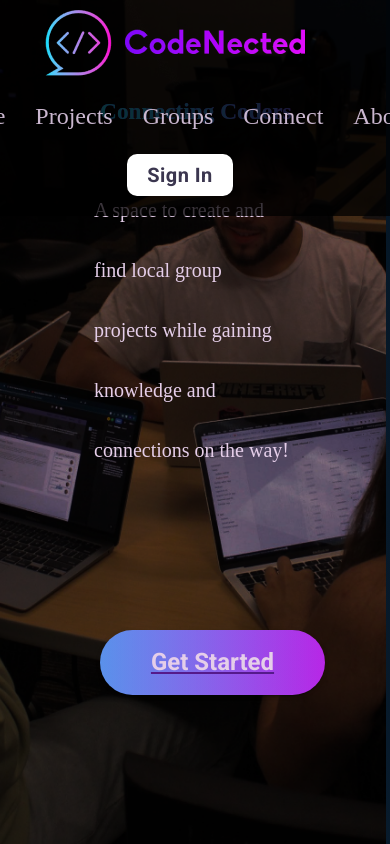
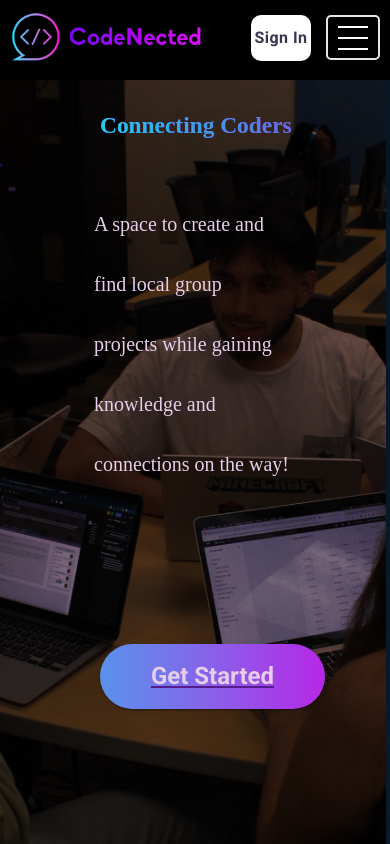
Before and after one commit to SparkDevWebIII/codenected, a React app: page / in a window 390 px wide. Shown: the top 844 px of the page. Built offline with nearby package versions, Linux system fonts and the light colour scheme; a web font is replaced by a local one.

Commit message:
Header is now responsive
when screen sizes are below 1000px, a dropdown is used.
might need to improve the styling

```diff
--- a/src/components/IntroCarousel/IntroCarousel.scss
+++ b/src/components/IntroCarousel/IntroCarousel.scss
@@ -1,9 +1,7 @@
 .intro_container {
-
   .carousel_container {
     position: relative;
     overflow: hidden;
-    top: -80px;
     max-width: 99.1vw;
     height: 110vh;
     display: flex;
@@ -52,6 +50,15 @@
       line-height: 60px;
       color: #e5cee9;
     }
+    h1,
+    h3 {
+      animation: textFade ease 2s;
+      animation-iteration-count: 1;
+      animation-fill-mode: forwards;
+    }
+    h3 {
+      animation-delay: 0.75s;
+    }
   }
 
   .intro_arrow {
@@ -61,23 +68,12 @@
     z-index: 10;
     top: -650px;
     left: 50vw;
-    animation:bounce 1.5s infinite;
+    animation: bounce 1.5s infinite;
   }
   .fade_out {
     opacity: 0;
     transition: opacity 1s ease forwards;
-
   }
-}
-
-h1,
-h3 {
-  animation: textFade ease 2s;
-  animation-iteration-count: 1;
-  animation-fill-mode: forwards;
-}
-h3 {
-  animation-delay: 0.75s;
 }
 
 @keyframes textFade {
@@ -91,7 +87,8 @@ h3 {
   }
 }
 @keyframes bounce {
-  0%, 100% {
+  0%,
+  100% {
     transform: rotate(-90deg) translate(0);
   }
   50% {
--- /dev/null
+++ b/src/components/PageOutline/Backdrop.jsx
@@ -0,0 +1,9 @@
+import React from "react";
+
+import "./Backdrop.scss";
+
+const Backdrop = ({ closeDrawer }) => {
+  return <div className="backdrop" onClick={closeDrawer} />;
+};
+
+export default Backdrop;
--- /dev/null
+++ b/src/components/PageOutline/Backdrop.scss
@@ -0,0 +1,9 @@
+.backdrop {
+  position: fixed;
+  height: 100%;
+  width: 100%;
+  top: 0;
+  left: 0;
+  background: rgba(0,0,0,0.3);
+  z-index: 100;
+}
--- /dev/null
+++ b/src/components/PageOutline/DrawerToggleButton.jsx
@@ -0,0 +1,13 @@
+import React from "react";
+
+import "./DrawerToggleButton.scss";
+
+const DrawerToggleButton = ({ toggleDrawer }) => (
+  <button className="toggle-button" onClick={toggleDrawer}>
+    <div className="toggle-button__line" />
+    <div className="toggle-button__line" />
+    <div className="toggle-button__line" />
+  </button>
+);
+
+export default DrawerToggleButton;
--- /dev/null
+++ b/src/components/PageOutline/DrawerToggleButton.scss
@@ -0,0 +1,23 @@
+.toggle-button {
+  display: flex;
+  flex-direction: column;
+  justify-content: space-around;
+  height: 45px;
+  background: transparent;
+  border: 2px solid #e5e5e5;
+  border-radius: 5px;
+  cursor: pointer;
+  padding: 4px 10px;
+  margin: 0px 0px 0px 15px;
+  box-sizing: border-box;
+}
+
+.toggle-button:focus {
+  outline: none;
+}
+
+.toggle-button__line {
+  width: 30px;
+  height: 2px;
+  background: white;
+}
--- a/src/components/PageOutline/Header.jsx
+++ b/src/components/PageOutline/Header.jsx
@@ -1,26 +1,63 @@
 import React, { useState } from "react";
 import { BrowserRouter, Route, Switch, NavLink } from "react-router-dom";
-
+import DrawerToggleButton from "./DrawerToggleButton";
 import LoginButton from "../common/WhiteButton";
+import Backdrop from "./Backdrop";
 
 import "./Header.scss";
 
 export default function Header(props) {
+  const [isDrawerOpen, setIsDrawerOpen] = React.useState(false);
+
+  const toggleDrawer = (open) => (event) => {
+    console.log("lol");
+    if (
+      event.type === "keydown" &&
+      (event.key === "Tab" || event.key === "Shift")
+    ) {
+      return;
+    }
+
+    setIsDrawerOpen(open);
+  };
+
   return (
+    <>
+      {isDrawerOpen && <Backdrop closeDrawer={toggleDrawer(false)} />}
       <div className="header">
         <div className="logo_container">
           {" "}
           <img src="assets/images/logo.png" alt="logo" className="logo" />
         </div>
 
+        {/* the two containers below appears on smaller screens */}
+        <div className="login-button-mobile">
+          <LoginButton link="/register" />
+        </div>
+        <div className="toggle-button-container">
+          <DrawerToggleButton
+            toggleDrawer={toggleDrawer((prevState) => !prevState)}
+          />
+        </div>
+
         <div className="navbar">
+          {/* login-button-desktop disappears on smaller screens */}
+          <div className="login-button-desktop">
+            <LoginButton link="/register" />
+          </div>
+          <div
+            className={`navbar__pages ${
+              isDrawerOpen ? "navbar__pages--opened" : "navbar__pages--collapse"
+            }`}
+          >
             <NavLink to="/">Home</NavLink>
             <NavLink to="/projects">Projects</NavLink>
             <NavLink to="/groups">Groups</NavLink>
             <NavLink to="/connect">Connect</NavLink>
             <NavLink to="/about">About</NavLink>
           </div>
-      <LoginButton link="/register" />
         </div>
+      </div>
+    </>
   );
 }
--- a/src/components/PageOutline/Header.scss
+++ b/src/components/PageOutline/Header.scss
@@ -1,35 +1,34 @@
-
-
 // a:link,
 // a:visited {
 //   color: #000000;
 // }
-  body {
-    background: linear-gradient(180deg, #051625 0%, #132b41 49.48%, #051320 100%);
-  }
+// below is not needed anymore as mui already sets the background
+// body {
+//   background: linear-gradient(180deg, #051625 0%, #132b41 49.48%, #051320 100%);
+// }
 .header {
   font-family: "Plus Jakarta Sans";
   position: fixed;
   top: 0;
-    z-index: 5;
+  z-index: 200;
   padding-right: 30px;
 
-    height: fit-content;
+  // height: fit-content;
+  height: 80px;
 
   width: 100vw;
 
   background: rgba($color: #000000, $alpha: 0.75);
   align-items: center;
-    justify-content: center;
+  justify-content: space-between;
   display: flex;
   img {
     align-self: left;
   }
-    .logo_container {
-      flex-grow: 1;
-    }
   .navbar {
     display: flex;
+    align-items: center;
+    flex-direction: row-reverse;
     flex-wrap: nowrap;
     a {
       text-decoration: none;
@@ -57,16 +56,64 @@
     }
   }
 }
-
-@media only screen and (max-width: 830px) {
-  .header {
-    display: block;
-    text-align: center;
-    padding-bottom: 20px;
-    .navbar {
-      display: flex;
-      justify-content: center;
-      margin-bottom: 15px;
+.logo_container {
+  margin-right: 1rem;
+  margin-top: 0.35rem;
+}
+.toggle-button-container {
+  display: none;
+}
+.login-button-mobile {
+  width: 60px;
+  display: none;
+  margin-left: auto;
+  text-decoration: none;
+  .login_button_text {
+    font-size: 1em;
   }
 }
+
+@media only screen and (max-width: 1000px) {
+  .header {
+    background: rgba($color: #000000, $alpha: 1);
+    flex-wrap: wrap;
+    justify-content: space-between;
+    padding-right: 10px;
+    .logo_container > img {
+      width: 220px;
     }
+    .navbar {
+      display: inline;
+      flex-basis: 100%;
+      flex-grow: 1;
+    }
+    .navbar__pages {
+      display: flex;
+      width: 100vw;
+      max-height: 65vh;
+      overflow-y: auto;
+      background-color: black;
+      flex-direction: column;
+      box-shadow: 7px 0px 3px rgba(0, 0, 0, 0.5);
+    }
+    .navbar__pages--collapse {
+      backface-visibility: hidden;
+      transform-origin: top;
+      transform: scale(1, 0);
+      transition: transform 0.3s ease-out;
+    }
+    .navbar__pages--opened {
+      backface-visibility: hidden;
+      transform-origin: top;
+      transform: scale(1, 1);
+      transition: transform 0.3s ease-out;
+    }
+  }
+  .toggle-button-container,
+  .login-button-mobile {
+    display: block;
+  }
+  .login-button-desktop {
+    display: none;
+  }
+}
--- a/src/components/common/WhiteButton.jsx
+++ b/src/components/common/WhiteButton.jsx
@@ -3,7 +3,7 @@ import "./WhiteButton.scss";
 
 export default function LoginButton(props) {
   return (
-    <a href={props.link}>
+    <a className="login_button_a_tag" href={props.link}>
       {" "}
       <div className="login_button_container">
         <span className="login_button_text"> Sign In </span>
--- a/src/components/common/WhiteButton.scss
+++ b/src/components/common/WhiteButton.scss
@@ -1,9 +1,19 @@
+.login_button_a_tag {
+  text-decoration: none;
+}
+
 .login_button_container {
   border-radius: 10px;
-  width: 106.31px;
-  height: 42px;
+  width: 100%;
+  max-width: 106.31px;
+  height: 46px;
 
-  background: linear-gradient(to left, rgb(255, 255, 255) 50%, rgba(179, 1, 228, 0.5) 50%) right;
+  background: linear-gradient(
+      to left,
+      rgb(255, 255, 255) 50%,
+      rgba(179, 1, 228, 0.5) 50%
+    )
+    right;
   background-size: 200% 100%;
   background-position: right;
   transition: all 0.5s ease;
@@ -12,12 +22,12 @@
   align-items: center;
 
   .login_button_text {
-    font-family: 'Roboto';
+    font-family: "Roboto";
     font-weight: bold;
     font-size: 20px;
 
     letter-spacing: 0.46px;
-    color: #3B364F;
+    color: #3b364f;
   }
 }
 .login_button_container:hover {
--- a/src/pages/FindProjects/FindProjects.jsx
+++ b/src/pages/FindProjects/FindProjects.jsx
@@ -74,7 +74,6 @@ const FindProjects = () => {
       (checkedTech.length === 0 ||
         checkedTech.some((val) => project.technologies.includes(val)))
     ) {
-      console.log(project.title);
       //returns filtered array
       return project;
     }
@@ -82,11 +81,6 @@ const FindProjects = () => {
   });
 
   const clearFilters = () => {
-    console.log(query);
-    console.log(checkedIndustries);
-    console.log(checkedRoles);
-    console.log(checkedLocations);
-    console.log(checkedTech);
     setQuery("");
     setCheckedIndustries([]);
     setCheckedRoles([]);
--- a/src/pages/PageOutline.jsx
+++ b/src/pages/PageOutline.jsx
@@ -5,11 +5,12 @@ import { createTheme, ThemeProvider } from "@mui/material/styles";
 import { Box } from "@mui/system";
 import CssBaseline from "@mui/material/CssBaseline";
 
-import Header from "../components/PageOutline/Header"
+import Header from "../components/PageOutline/Header";
 import Footer from "../components/PageOutline/Footer";
 
 const PageOutline = () => {
-  const headerHeight = "66px";
+  // this headerHeight should be the same as the height in header.scss
+  const headerHeight = "80px";
   const tertiary = "#1976D2";
 
   // This makes the website dark mode
@@ -117,7 +118,7 @@ const PageOutline = () => {
       <ThemeProvider theme={darkTheme}>
         <CssBaseline />
         <Header height={headerHeight} />
-        <Box id="detail" sx={{ mt: headerHeight }}>
+        <Box id="detail" sx={{ minHeight: "100vh", mt: headerHeight }}>
           <Outlet />
         </Box>
         <Footer />
```
Also changed, not shown: src/components/PageOutline/Footer.scss (deleted). Lines whose indentation alone changed are shown as unchanged.
